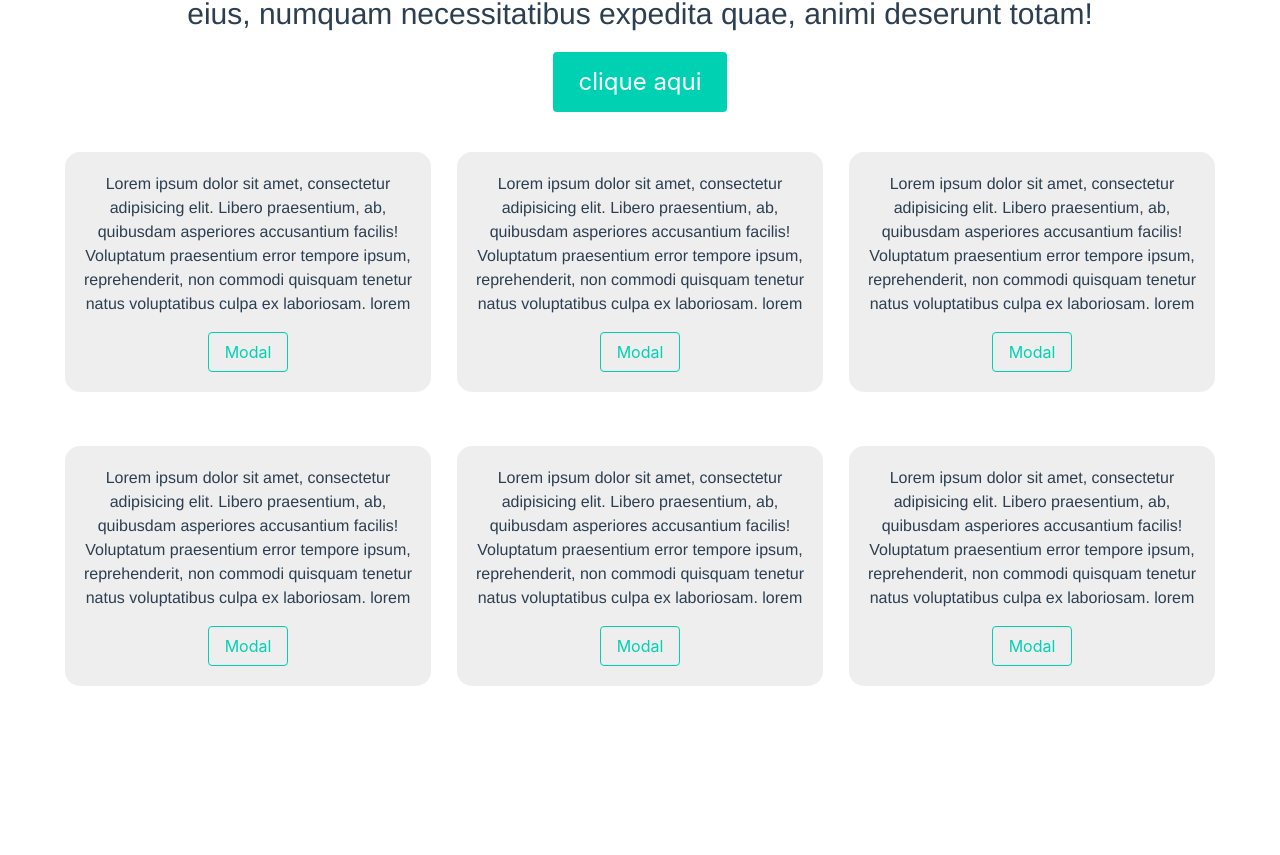
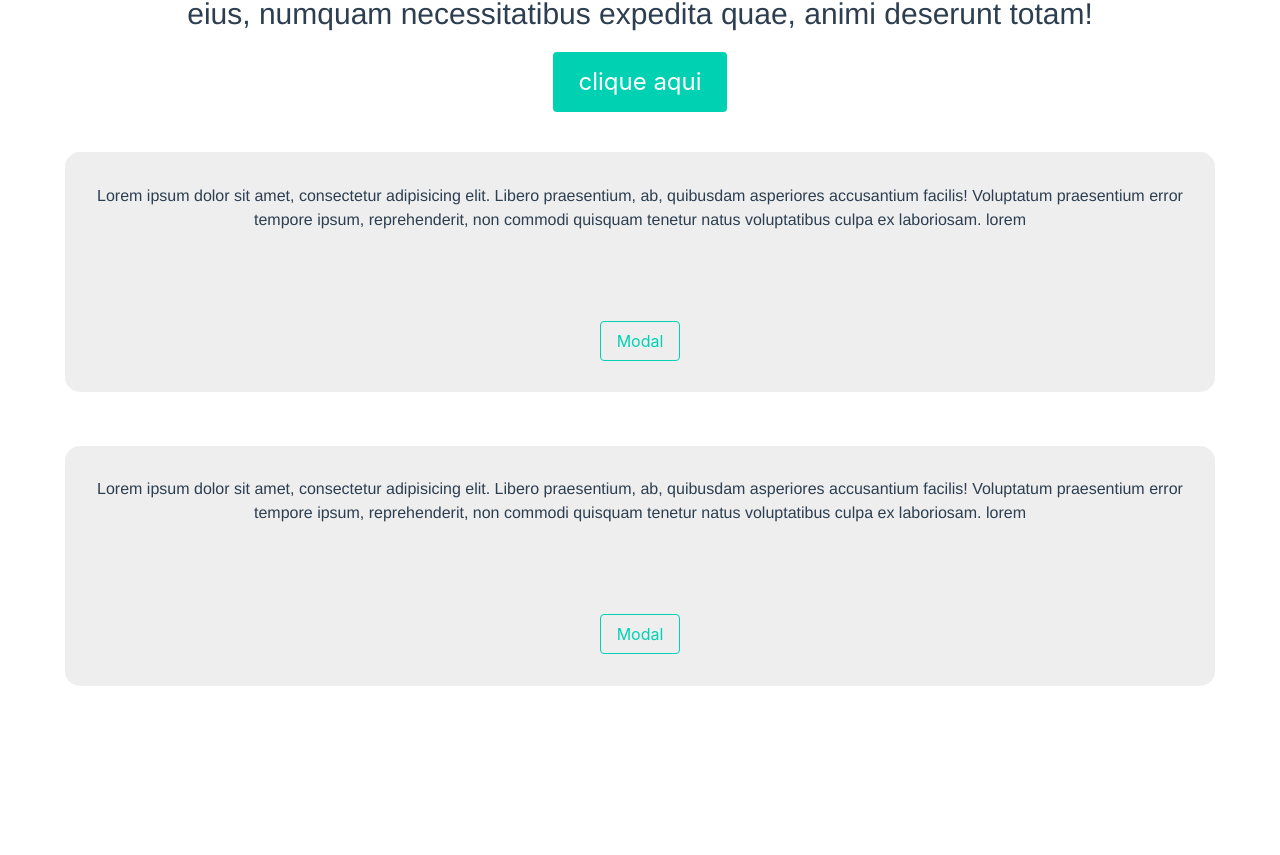
Before and after one commit to itsthallis/treino-vue, a Vue app: page / in a window 1280 px wide. Shown: the part 627-1482 px from the top of the page. Built offline with nearby package versions, Linux system fonts and the light colour scheme.

Commit message:
modal dentro de componente tentativa

```diff
--- /dev/null
+++ b/src/components/modal.vue
@@ -0,0 +1,43 @@
+<template>
+	<div class="modal">
+	  <div class="modal-background"></div>
+	  <div class="modal-card">
+	    <header class="modal-card-head">
+	      <p class="modal-card-title">Modal title</p>
+	      <button class="delete" v-on:click="modalactive = !modalactive" aria-label="close"></button>
+	    </header>
+	    <section class="modal-card-body has-text-left">
+	      Lorem ipsum dolor sit amet, consectetur adipisicing elit. Sunt mollitia, sapiente nostrum dolor aperiam fugiat rem excepturi beatae harum ea possimus. At atque quidem alias necessitatibus qui, nobis magni accusamus.
+	    </section>
+	    <footer class="modal-card-foot">
+	      <button class="button is-success">Save changes</button>
+	      <button class="button" v-on:click="chamarPai()">Cancel</button>
+	    </footer>
+	  </div>
+	</div>
+</template>
+
+<script>
+	export default {
+	  name: 'modal',
+	  data(){
+	    return{
+	    	modalactive: false
+	    }
+	  },
+	  methods:{
+	  	chamarPai() {
+            this.$emit('chamou');
+        }
+	  }
+	}
+</script>
+
+<style>
+
+	/*.modal{
+		display: flex;
+		justify-content: center;
+		align-items: center;
+	}*/
+</style>
--- a/src/components/texto.vue
+++ b/src/components/texto.vue
@@ -1,31 +1,9 @@
 <template>
 	<div>
-		<div class="modal" v-bind:class="{ active: modalactive }">
-		  <div class="modal-background"></div>
-		  <div class="modal-card">
-		    <header class="modal-card-head">
-		      <p class="modal-card-title">Modal title</p>
-		      <button class="delete" v-on:click="modalactive = !modalactive" aria-label="close"></button>
-		    </header>
-		    <section class="modal-card-body has-text-left">
-		      Lorem ipsum dolor sit amet, consectetur adipisicing elit. Sunt mollitia, sapiente nostrum dolor aperiam fugiat rem excepturi beatae harum ea possimus. At atque quidem alias necessitatibus qui, nobis magni accusamus.
-		    </section>
-		    <footer class="modal-card-foot">
-		      <button class="button is-success">Save changes</button>
-		      <button class="button" v-on:click="modalactive = !modalactive">Cancel</button>
-		    </footer>
-		  </div>
-		</div>
+
+		<modal v-on:chamou="respondeu"/>
 
 		<div class="columns">
-			<div class="column flexd">
-				<div class="texto">Lorem ipsum dolor sit amet, consectetur adipisicing elit. Libero praesentium, ab, quibusdam asperiores accusantium facilis! Voluptatum praesentium error tempore ipsum, reprehenderit, non commodi quisquam tenetur natus voluptatibus culpa ex laboriosam. lorem</div>
-				<button v-on:click="modalactive = !modalactive" class="button is-primary is-outlined">Modal</button>
-			</div>
-			<div class="column flexd">
-				<div class="texto">Lorem ipsum dolor sit amet, consectetur adipisicing elit. Libero praesentium, ab, quibusdam asperiores accusantium facilis! Voluptatum praesentium error tempore ipsum, reprehenderit, non commodi quisquam tenetur natus voluptatibus culpa ex laboriosam. lorem</div>
-				<button v-on:click="modalactive = !modalactive" class="button is-primary is-outlined">Modal</button>
-			</div>
 			<div class="column flexd">
 				<div class="texto">Lorem ipsum dolor sit amet, consectetur adipisicing elit. Libero praesentium, ab, quibusdam asperiores accusantium facilis! Voluptatum praesentium error tempore ipsum, reprehenderit, non commodi quisquam tenetur natus voluptatibus culpa ex laboriosam. lorem</div>
 				<button v-on:click="modalactive = !modalactive" class="button is-primary is-outlined">Modal</button>
@@ -35,9 +13,20 @@
 </template>
 
 <script>
+import modal from './modal.vue'
 
 	export default {
 	  name: 'blocos',
+	  components: {
+	  	modal
+	  },
+
+	  methods:{
+	  	respondeu() {
+	  		this.modalactive = !modalactive
+	  	}
+	  },
+
 	  data(){
 	    return{
 	    	modalactive: false
@@ -47,9 +36,6 @@
 </script>
 
 <style scoped>
-	.active{
-		display: inline-block;
-	}
 	.column{
 		background-color: #eee;
 		min-height: 30vh;
@@ -68,4 +54,7 @@
 	.texto{
 		min-height: 121px;
 	}
+	.modal.active{
+		display: inline-block;
+	}
 </style>
```
